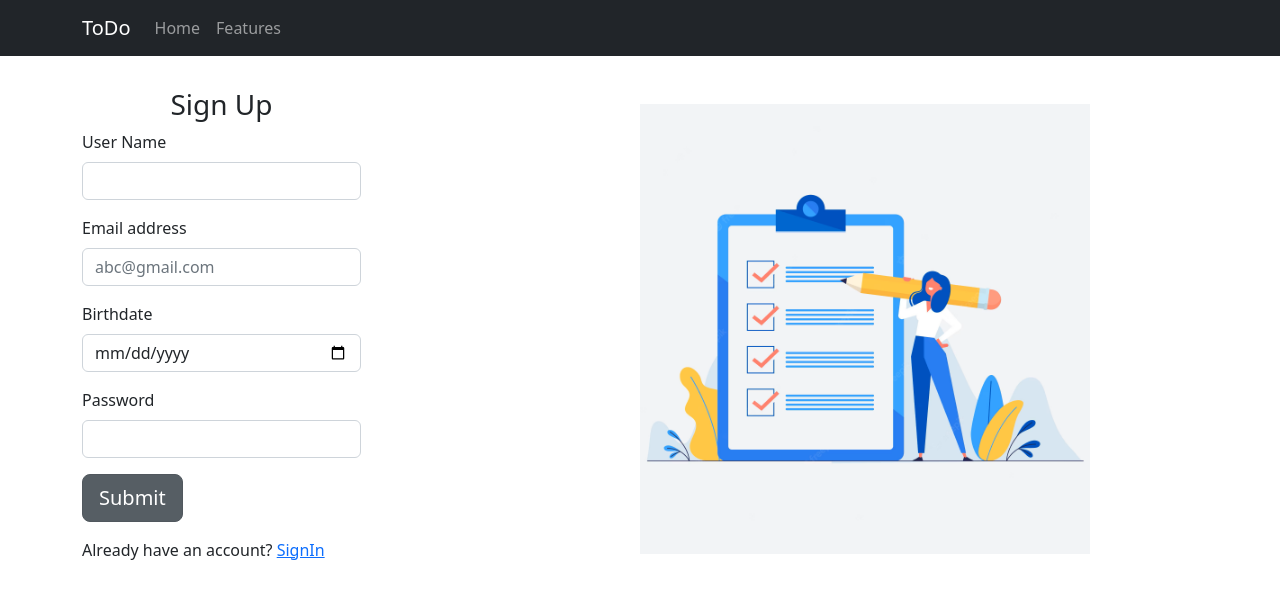
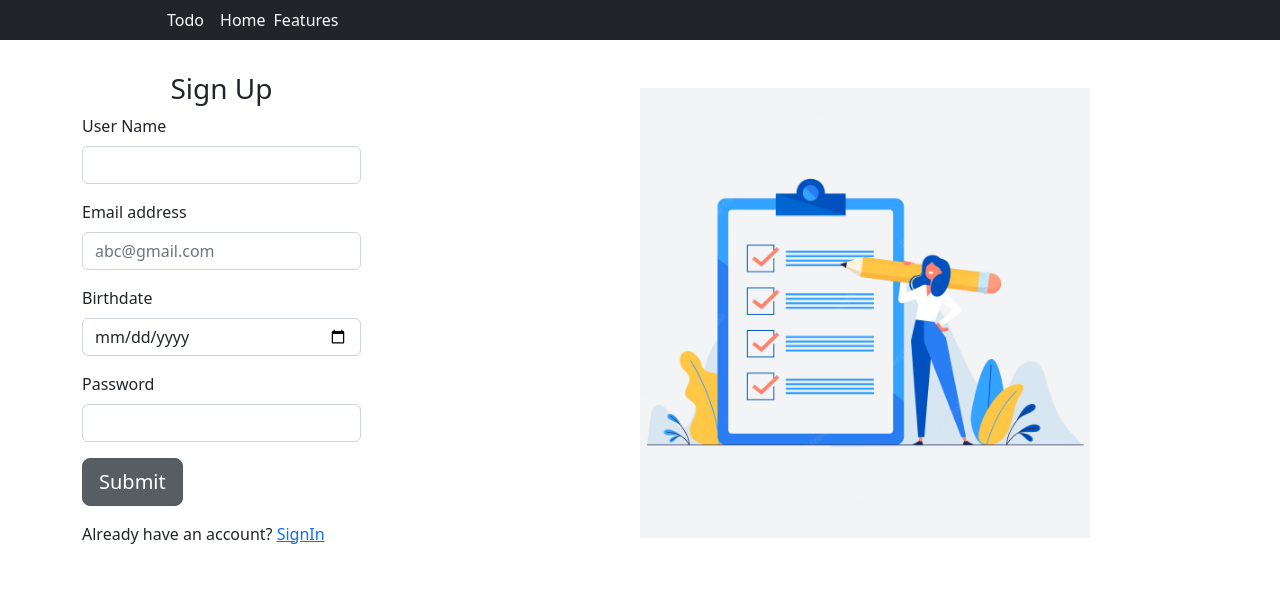
Before and after one commit to Priyal340/ReactLogin.github.io, a React (Create React App) app: page / in a window 1280 px wide. Shown: the top 598 px of the page. Built offline with nearby package versions, Linux system fonts and the light colour scheme.

Commit message:
Update header.js

```diff
--- a/src/components/header.js
+++ b/src/components/header.js
@@ -1,7 +1,9 @@
 import React from "react";
 import Navbar from 'react-bootstrap/Navbar'
 import Container from 'react-bootstrap/Container'
-import Nav from 'react-bootstrap/Nav'
+import Nav from 'react-bootstrap/Nav';
+//added
+import { NavLink } from "react-router-dom";
 
 
 const Header = () => {
@@ -9,10 +11,11 @@ const Header = () => {
         <>
             <Navbar bg="dark" variant="dark">
                 <Container>
-                    <Navbar.Brand href="#home">ToDo</Navbar.Brand>
+                    //changed
+                    <NavLink to="/" className="text-decoration-none text-light mx-2">Todo</NavLink>
                     <Nav className="me-auto">
-                        <Nav.Link href="#home">Home</Nav.Link>
-                        <Nav.Link href="#features">Features</Nav.Link>
+                        <NavLink to="/home" className="text-decoration-none text-light mx-2">Home</NavLink>
+                        <NavLink to="/" className="text-decoration-none text-light">Features</NavLink>
                     </Nav>
                 </Container>
             </Navbar>
```
